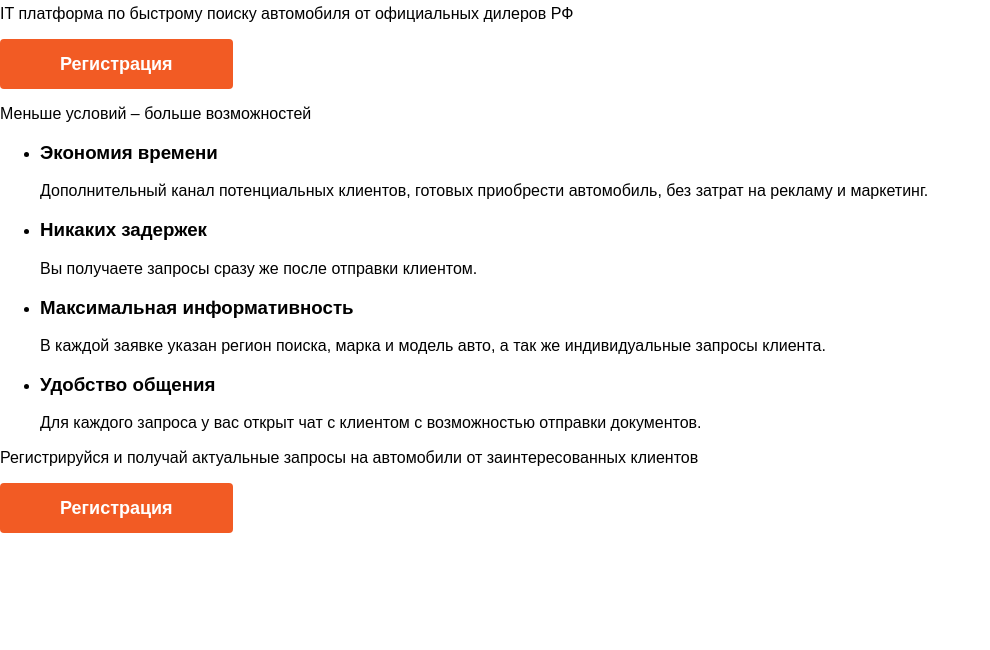
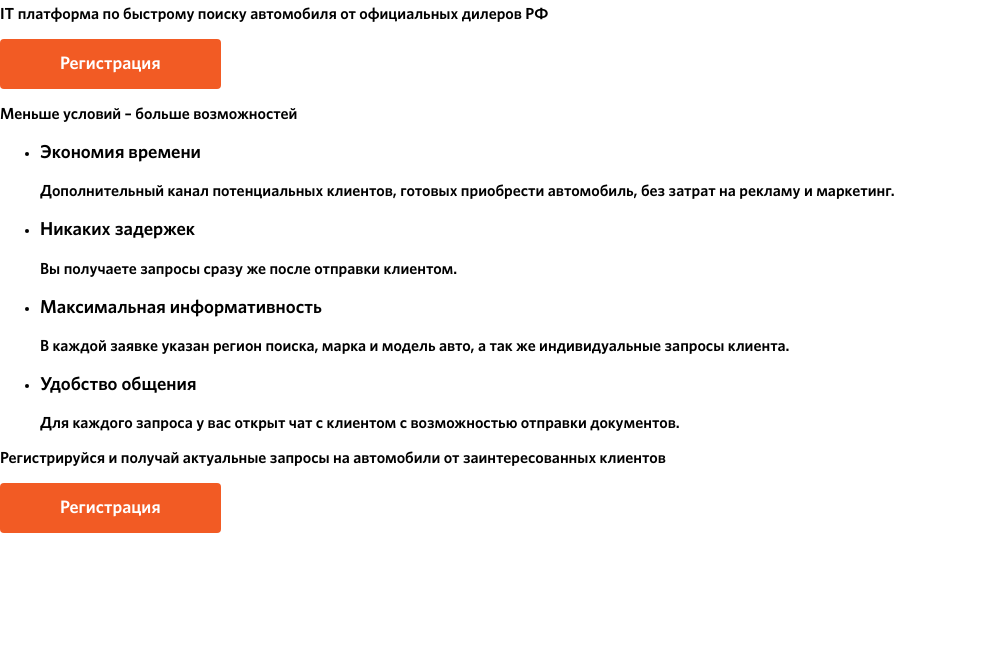
Before and after one commit to greatstudentkaze/test-media-works, a website: page source/index.html in a window 1280 px wide. Shown: the part 150-800 px from the top of the page, without its empty margins (0-990 px from the left). Drawn offline with nearby package versions, Linux system fonts and the light colour scheme; files that its build step writes are made by us from their sources.

Commit message:
feat(_variables.scss): add font and color variables

```diff
--- a/source/scss/_variables.scss
+++ b/source/scss/_variables.scss
@@ -1,6 +1,11 @@
 $white: #ffffff;
 $transparent: transparent;
 
+$black: #2e2d35;
+$black-special: #474351;
 $orange: #f25b24;
+$gray: #f6f5f9;
+$gray-background: #e5e5e5;
 
-$font-primary: "Oswald", "Arial", sans-serif;
+$font-primary: "Whitney", "Arial", sans-serif;
+$font-secondary: "Segoe UI", "Arial", sans-serif;
```
